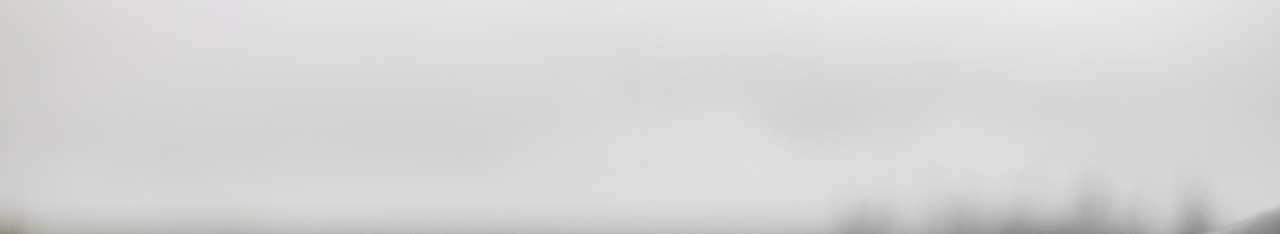
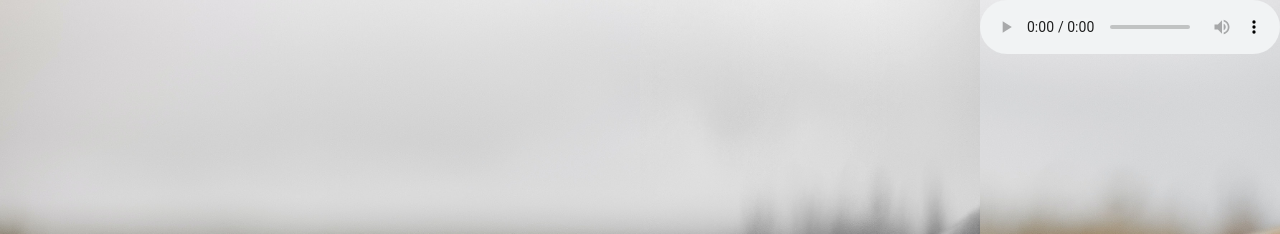
Before and after one commit to Hemant603/farqhai, a plain HTML site: page index.html in a window 1280 px wide. Shown: the top 234 px of the page. Drawn offline with Linux system fonts and the light colour scheme.

Commit message:
Update index.html

```diff
--- a/index.html
+++ b/index.html
@@ -12,11 +12,15 @@
             <img src="farqhai.jpg" alt="">
             <div class="text1">FARQ</div>
         </div>
-
         <div id="right">
             <img src="farqhai-photoaidcom-greyscale.jpg" alt="">
             <div class="text2">HAI?</div>
         </div>
+        <div id="audio">
+            <audio controls>
+                <source src="Farq Hai - Suzonn (Official Music Video) (128 kbps).mp3" type="audio/mpeg">
+            </audio>
+        </div>
     </div>
 </body>
 </html>
```
